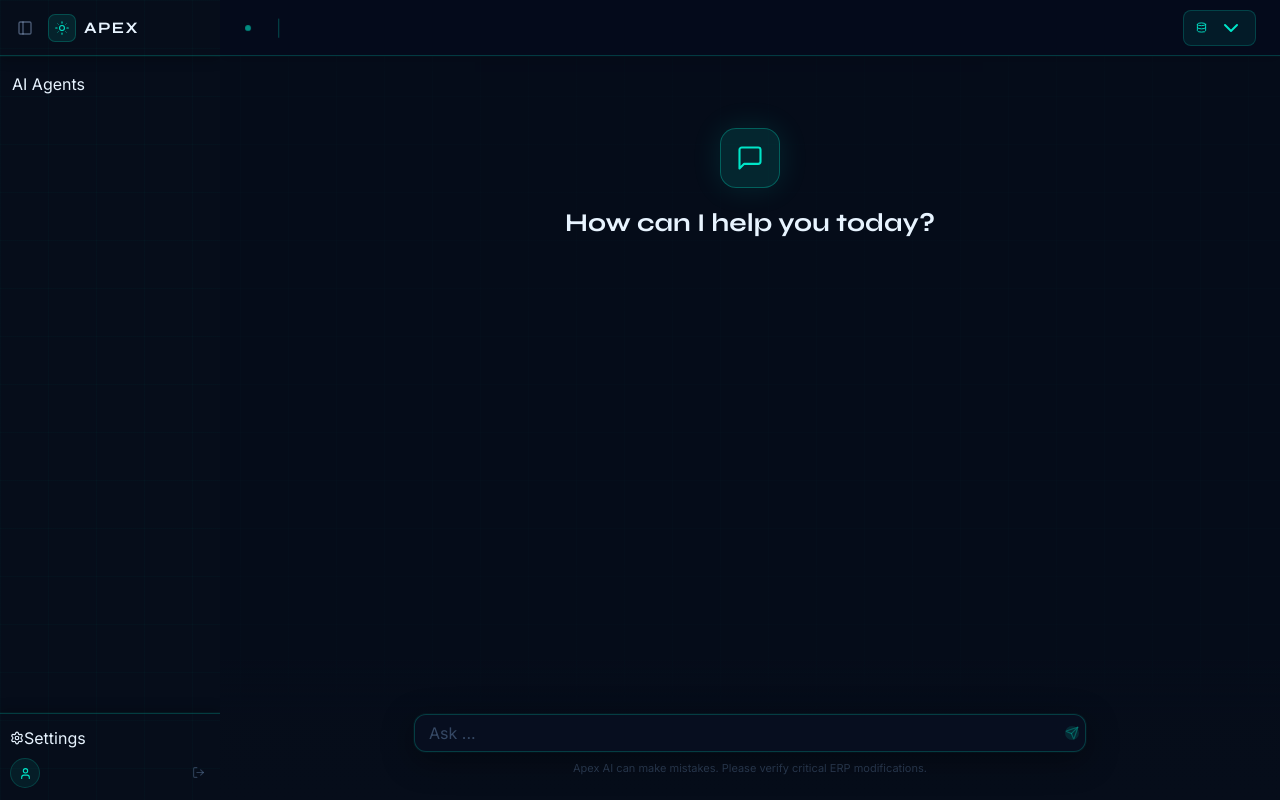
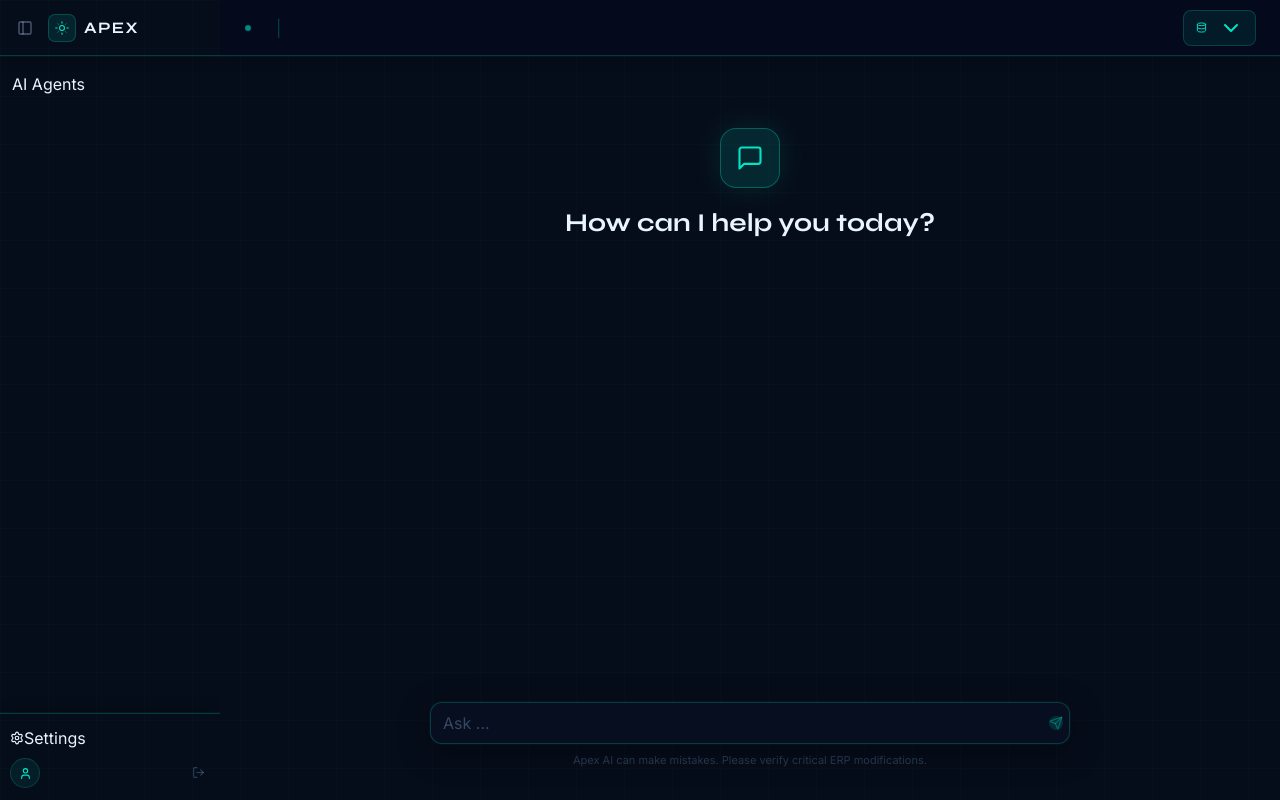
Before and after one commit to sharadtripathiyash/mitra_central, a FastAPI app: template app/templates/agents/mitra.html in a window 1280 px wide. Run offline with FastAPI, Linux system fonts and the light colour scheme; the template is opened without the code that fills it, so the values that code supplies are empty; some libraries are stand-ins or nearby versions.

Commit message:
Match Apex/Visual chat input style to Modernization FileUploadBar
- Position input at bottom-8 (not bottom-0) without gradient overlay
- Pad form with px-3 py-2 equivalent (8px 6px 8px 12px)
- Button height 32px (h-8) matching FileUploadBar
- Disabled button bg rgba(0,229,200,0.15) and color rgba(0,229,200,0.35)
- Remove blue-tinted main area background for consistency

Co-Authored-By: Claude Sonnet 4.6 <noreply@anthropic.com>

```diff
--- a/app/templates/partials/chat_shell.html
+++ b/app/templates/partials/chat_shell.html
@@ -85,7 +85,7 @@
   </header>
 
   <!-- ── Main area ── -->
-  <div class="flex-1 relative overflow-hidden" style="background:rgba(6,13,26,0.6)">
+  <div class="flex-1 relative overflow-hidden">
 
     <main class="h-full overflow-y-auto px-6 py-6" x-ref="msgs">
 
@@ -190,16 +190,14 @@
     </main>
 
     <!-- ── Floating input ── -->
-    <div class="absolute bottom-0 left-0 right-0 z-20 px-4 pb-6 pt-14"
-         style="background:linear-gradient(to top, rgba(6,13,26,1) 0%, rgba(6,13,26,0.95) 60%, transparent 100%)">
-      <div class="max-w-2xl mx-auto">
+    <div class="absolute bottom-8 left-1/2 -translate-x-1/2 z-20 w-full max-w-2xl px-4">
       {% block input_extra %}{% endblock %}
       <form @submit.prevent="send()"
             class="relative flex items-center rounded-xl"
             style="background:rgba(8,15,32,0.96);
                    border:1px solid rgba(0,229,200,0.22);
                    box-shadow:0 8px 32px rgba(0,0,0,0.4),0 0 0 1px rgba(0,229,200,0.05);
-                     padding:6px 6px 6px 14px"
+                   padding:8px 6px 8px 12px"
             onfocusin="this.style.borderColor='rgba(0,229,200,0.5)'"
             onfocusout="this.style.borderColor='rgba(0,229,200,0.22)'">
 
@@ -212,10 +210,10 @@
         <button type="submit"
                 :disabled="!input.trim() || loading"
                 class="ml-2 shrink-0 flex items-center justify-center rounded-lg transition"
-                  style="height:34px;width:64px;border:none;font-weight:700"
+                style="height:32px;width:64px;border:none;font-weight:700"
                 :style="(input.trim() && !loading)
                   ? 'background:linear-gradient(135deg,#00c9ae,#00e5c8);color:#060d1a;cursor:pointer;'
-                    : 'background:rgba(0,229,200,0.12);color:rgba(0,229,200,0.3);cursor:not-allowed;'"
+                  : 'background:rgba(0,229,200,0.15);color:rgba(0,229,200,0.35);cursor:not-allowed;'"
                 onmouseover="if(!this.disabled) this.style.opacity='0.9'"
                 onmouseout="this.style.opacity='1'">
           <i data-lucide="send" style="width:14px;height:14px"></i>
@@ -225,7 +223,6 @@
       <p style="text-align:center;font-size:11px;color:rgba(140,180,230,0.28);margin-top:8px">
         Apex AI can make mistakes. Please verify critical ERP modifications.
       </p>
-      </div>
     </div>
 
   </div>
```
Lines whose indentation alone changed are shown as unchanged.
